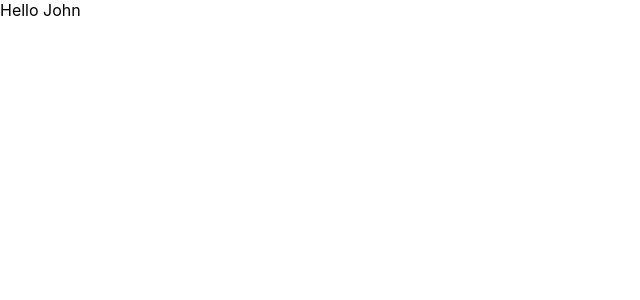
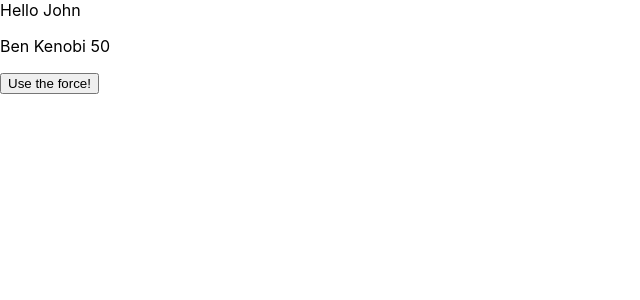
Before and after one commit to staffanholmnas/React.js, a React (Create React App) app: page / in a window 1280 px wide. Shown: the top 300 px of the page, without its empty margins (0-640 px from the left). Built offline with nearby package versions, Linux system fonts and the light colour scheme.

Commit message:
do ch 4 edit

```diff
--- a/src/App.js
+++ b/src/App.js
@@ -4,10 +4,20 @@ import './App.css';
 function MyComponent() {
   const [firstName, setFirstName] = useState('John');
   const [message, setMessage] = useState('Hello')
+  const [person, setPerson] = useState({firstName: 'Ben', lastName: 'Kenobi', age: 50});
+
+
   return(
+
     <div>
       {message} {firstName}
-    </div>
+      <p>{person.firstName} {person.lastName} {person.age}</p>
+        <button onClick={()=> (setPerson({firstName: 'Luke', lastName: 'Skywalker', age: 30}),
+          setFirstName('Anakin'))}>
+          Use the force!
+        </button>
+      </div>
+
   )
 }
 
```
